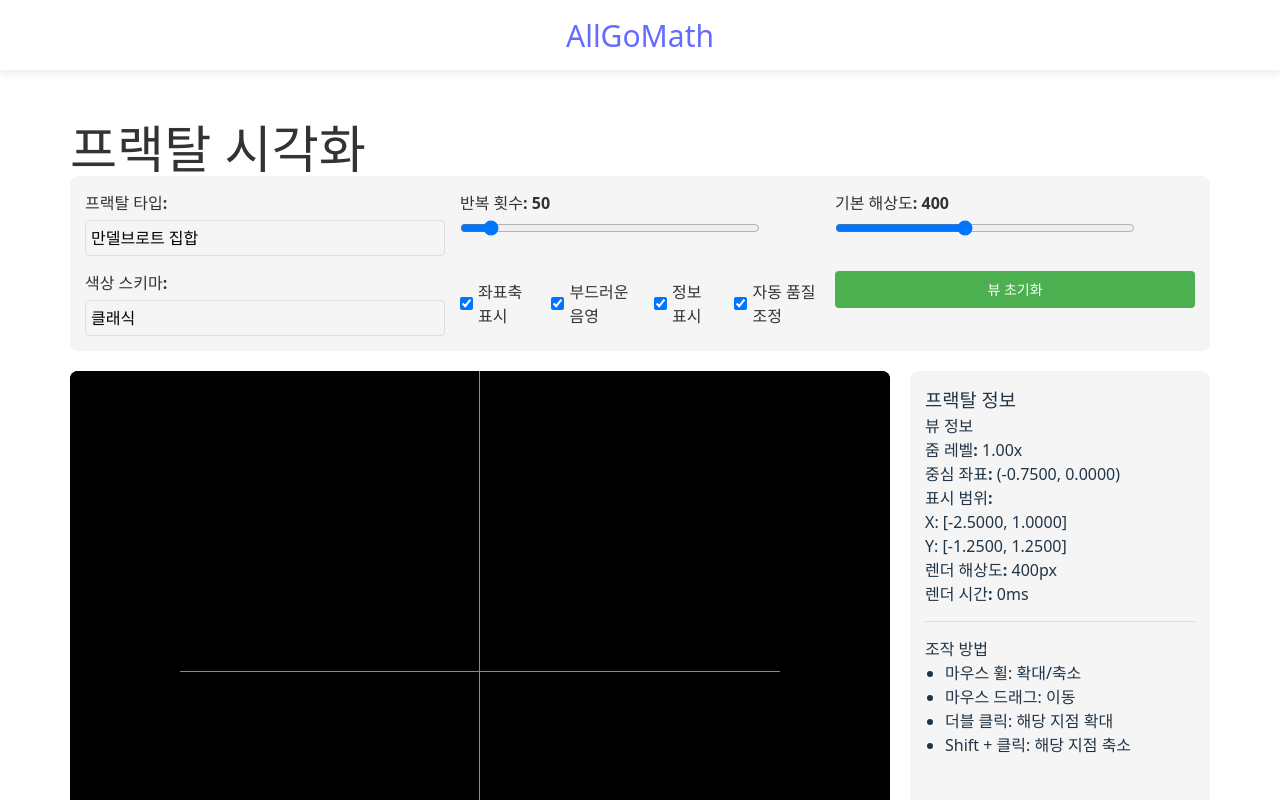
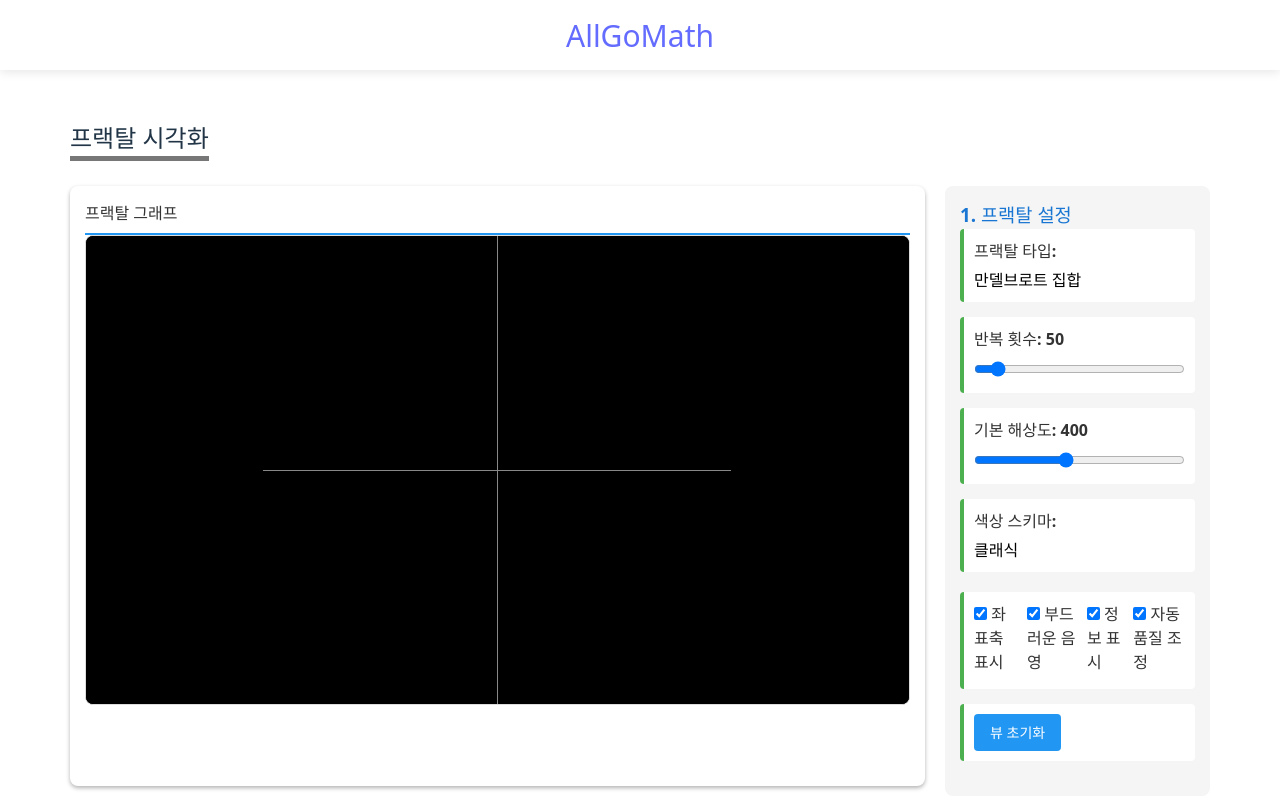
Before and after one commit to YeomYuJun/front_allgo, a Vue app: page /fractal in a window 1280 px wide. Shown: the top 800 px of the page. Built offline with nearby package versions, Linux system fonts and the light colour scheme; no server answers.

Commit message:
Style Integrate UI/UX

```diff
--- a/src/components/ConvexFunction.vue
+++ b/src/components/ConvexFunction.vue
@@ -1,17 +1,32 @@
 <template>
-  <section class="cmmncword-container container">
-      <h1>볼록 함수 3D 시각화</h1>
-
-      <div class="controls">
-          <div class="control-group">
+  <section class="convex-desc-container container">
+    <div>
+      <h2 class="tit">볼록 함수 3D 시각화</h2>
+    </div>
+    <section class="container-wrap">
+      <!-- 좌측: 3D 시각화 -->
+      <section class="sub-section section-l canvas-wrap">
+        <div class="visualization-grid">
+          <div class="viz-panel convex-3d-panel grid-fr">
+            <h4>3D 함수 그래프</h4>
+            <div ref="threeContainer" class="viz-container three-container"></div>
+          </div>
+        </div>
+      </section>
+      <!-- 우측: 컨트롤 및 정보 -->
+      <section class="sub-section section-r controls-wrap">
+        <div class="controls signal-controls">
+          <h3>1. 함수/표면 설정</h3>
+          <div class="signal-builder">
+            <div class="signal-component">
               <label>범위: ±{{ range }}</label>
               <input type="range" v-model.number="range" min="2" max="10" step="1" />
             </div>
-          <div class="control-group">
+            <div class="signal-component">
               <label>해상도: {{ resolution }}</label>
               <input type="range" v-model.number="resolution" min="10" max="50" step="5" />
             </div>
-          <div class="control-group">
+            <div class="signal-component">
               <label>함수 타입:</label>
               <select v-model="selectedFunction">
                 <option value="quadratic">f(x,y) = x² + y²</option>
@@ -21,7 +36,7 @@
                 <option value="himmelblau">f(x,y) = (x² + y - 11)² + (x + y² - 7)²</option>
               </select>
             </div>
-          <div class="control-group">
+            <div class="signal-component">
               <label>표시 모드:</label>
               <div class="display-options">
                 <label><input type="checkbox" v-model="showWireframe" /> 와이어프레임</label>
@@ -30,40 +45,40 @@
               </div>
             </div>
           </div>
-
+        </div>
         <div class="controls gradient-controls">
-          <h2>경사 하강법 시뮬레이션</h2>
-          <div class="control-group">
+          <h3>2. 경사 하강법 시뮬레이션</h3>
+          <div class="signal-builder">
+            <div class="signal-component">
               <label for="startX">시작 X: {{ startX.toFixed(2) }}</label>
               <input type="range" id="startX" v-model.number="startX" :min="-range" :max="range" step="0.1" />
             </div>
-          <div class="control-group">
+            <div class="signal-component">
               <label for="startY">시작 Y: {{ startY.toFixed(2) }}</label>
               <input type="range" id="startY" v-model.number="startY" :min="-range" :max="range" step="0.1" />
             </div>
-          <div class="control-group">
+            <div class="signal-component">
               <label for="learningRate">학습률: {{ learningRate.toFixed(3) }}</label>
               <input type="range" id="learningRate" v-model.number="learningRate" min="0.001" max="0.5" step="0.001" />
             </div>
-          <div class="control-group">
+            <div class="signal-component">
               <label for="maxIterations">최대 반복: {{ maxIterations }}</label>
               <input type="range" id="maxIterations" v-model.number="maxIterations" min="10" max="200" step="10" />
             </div>
-          <div class="control-group">
+            <div class="signal-component">
               <label for="tolerance">수렴 허용 오차: {{ tolerance.toExponential(2) }}</label>
               <input type="range" id="tolerance" v-model.number="tolerance" min="1e-8" max="1e-4" step="1e-8" />
             </div>
-          <div class="control-group">
+            <div class="signal-component">
               <button @click="startGradientDescent" :disabled="isGradientDescentRunning">
                 {{ isGradientDescentRunning ? '실행 중...' : '경사 하강 시작' }}
               </button>
             </div>
           </div>
-
-      <div ref="threeContainer" class="three-container"></div>
-
-      <div class="info-panel">
+        </div>
+        <div class="insights-panel">
           <h3>함수 정보</h3>
+          <div class="insight-content">
             <p><strong>함수 방정식:</strong> {{ functionEquation }}</p>
             <div v-if="functionAnalysis">
               <p><strong>이론적 최소점:</strong> ({{ theoreticalMinimum.join(', ') }})</p>
@@ -82,6 +97,9 @@
               <p>최종 그래디언트 크기: {{ gradientMagnitude.toExponential(3) }}</p>
             </div>
           </div>
+        </div>
+      </section>
+    </section>
   </section>
 </template>
 
@@ -330,92 +348,153 @@ export default {
 </script>
 
 <style scoped>
-.cmmncword-container {
+.tit {
+  font-weight: 600;
+  border-bottom: 5px solid #777;
+  width: fit-content;
+  margin-bottom: 25px;
+}
+.convex-desc-container {
   padding: 20px;
-    max-width: 1200px;
+  max-width: 1400px;
   margin: 0 auto;
 }
-
+.container-wrap {
+  display: grid;
+  grid-template-columns: 3fr 1fr;
+  grid-template-rows: 1fr;
+}
+.sub-section {
+  min-height: 1250px;
+}
 .controls {
   margin-bottom: 20px;
   padding: 15px;
   background-color: #f5f5f5;
   border-radius: 8px;
 }
-
-.gradient-controls {
-    margin-top: 20px;
+.signal-controls h3,
+.gradient-controls h3 {
+  margin-top: 0;
+  color: #1976d2;
 }
-
-.control-group {
-    margin-bottom: 15px;
+.signal-builder {
+  display: grid;
+  gap: 15px;
+  margin-bottom: 20px;
 }
-
-.control-group label {
+.signal-component {
+  padding: 10px;
+  background-color: white;
+  border-radius: 4px;
+  border-left: 4px solid #4caf50;
+}
+.signal-component label {
   display: block;
   margin-bottom: 5px;
   font-weight: bold;
 }
-
+.controls input[type="range"] {
+  width: 100%;
+  margin: 5px 0;
+}
 .display-options {
   display: flex;
+  gap: 10px;
+  margin-top: 5px;
+}
+.visualization-grid {
+  display: grid;
+  grid-template-columns: 1fr;
   gap: 20px;
+  margin-bottom: 20px;
+  min-height: 600px;
 }
-
-.display-options label {
-    display: flex;
-    align-items: center;
-    gap: 5px;
+.grid-fr {
+  grid-column: 1 / 3;
 }
-
+.viz-panel {
+  background-color: white;
+  border-radius: 8px;
+  padding: 15px;
+  box-shadow: 0 2px 4px rgba(0,0,0,0.3);
+}
+.viz-panel h4 {
+  margin-top: 0;
+  color: #333;
+  border-bottom: 2px solid #2196f3;
+  padding-bottom: 8px;
+}
+.viz-container {
+  height: auto;
+  border: 1px solid #ddd;
+  border-radius: 4px;
+  margin-bottom: 10px;
+}
 .three-container {
   width: 100%;
-    height: 600px;
+  height: 470px;
+  min-height: 470px;
   background-color: #f0f0f0;
+}
+.insights-panel {
+  background-color: #e3f2fd;
+  padding: 20px;
   border-radius: 8px;
-    overflow: hidden;
+  border-left: 4px solid #2196f3;
+  margin-top: 20px;
 }
-
-.info-panel {
-    margin-top: 20px;
-    padding: 15px;
-    background-color: #f5f5f5;
-    border-radius: 8px;
+.insights-panel h3 {
+  margin-top: 0;
+  color: #1976d2;
 }
-
-.info-panel h3 {
+.insight-item {
+  margin-bottom: 15px;
+  padding: 10px;
+  background-color: white;
+  border-radius: 4px;
+}
+.insight-item h4 {
   margin-top: 0;
+  color: #1976d2;
 }
-
-.gradient-info {
-    margin-top: 15px;
-    padding-top: 15px;
-    border-top: 1px solid #ddd;
+.section-r {
+  margin-left: 20px;
 }
-
 button {
   padding: 8px 16px;
-    background-color: #4CAF50;
+  background-color: #2196f3;
   color: white;
   border: none;
   border-radius: 4px;
   cursor: pointer;
   font-size: 14px;
+  transition: background-color 0.3s;
 }
-
+button:hover:not(:disabled) {
+  background-color: #1976d2;
+}
 button:disabled {
   background-color: #cccccc;
   cursor: not-allowed;
 }
-
-input[type="range"] {
-    width: 100%;
-    max-width: 300px;
+label {
+  font-weight: bold;
+  color: #333;
+  margin-bottom: 5px;
+  display: block;
 }
-
-select {
-    padding: 5px;
-    border-radius: 4px;
-    border: 1px solid #ddd;
+@media (max-width: 768px) {
+  .container-wrap {
+    grid-template-columns: 1fr;
+    grid-template-rows: repeat(2, auto);
+  }
+  .visualization-grid {
+    grid-template-columns: 1fr;
+    grid-template-rows: repeat(1, auto);
+  }
+  .signal-builder {
+    grid-template-columns: 1fr;
+  }
 }
 </style>
--- a/src/components/Fractal.vue
+++ b/src/components/Fractal.vue
@@ -1,35 +1,44 @@
 <template>
-  <section class="fractal-container container">
-    <h1>프랙탈 시각화</h1>
-
-    <div class="controls">
-      <div class="control-group">
+  <section class="fractal-desc-container container">
+    <div>
+      <h2 class="tit">프랙탈 시각화</h2>
+    </div>
+    <section class="container-wrap">
+      <!-- 좌측: 프랙탈 시각화 -->
+      <section class="sub-section section-l canvas-wrap">
+        <div class="visualization-grid">
+          <div class="viz-panel fractal-2d-panel grid-fr">
+            <h4>프랙탈 그래프</h4>
+            <div ref="fractalContainer" class="viz-container fractal-view">
+              <div v-if="isLoading" class="loading-overlay">
+                <div class="spinner"></div>
+                <p>프랙탈 계산 중...</p>
+              </div>
+            </div>
+          </div>
+        </div>
+      </section>
+      <!-- 우측: 컨트롤 및 정보 -->
+      <section class="sub-section section-r controls-wrap">
+        <div class="controls signal-controls">
+          <h3>1. 프랙탈 설정</h3>
+          <div class="signal-builder">
+            <div class="signal-component">
               <label>프랙탈 타입:</label>
               <select v-model="selectedFractalType">
                 <option value="mandelbrot">만델브로트 집합</option>
                 <option value="julia">줄리아 집합</option>
-          <!-- IFS 프랙탈 옵션 주석 처리
-          <option value="sierpinski">시에르핀스키 삼각형</option>
-          <option value="barnsley">반슬리 고사리</option>
-          -->
               </select>
             </div>
-
-      <div class="control-group">
+            <div class="signal-component">
               <label>반복 횟수: {{ iterations }}</label>
-        <input type="range"
-               v-model.number="iterations"
-               :min="getMinIterations"
-               :max="getMaxIterations"
-               :step="getIterationStep" />
+              <input type="range" v-model.number="iterations" :min="getMinIterations" :max="getMaxIterations" :step="getIterationStep" />
             </div>
-
-      <div class="control-group">
+            <div class="signal-component">
               <label>기본 해상도: {{ baseResolution }}</label>
               <input type="range" v-model.number="baseResolution" min="100" max="800" step="50" />
             </div>
-
-      <div v-if="selectedFractalType === 'julia'" class="control-group julia-params">
+            <div v-if="selectedFractalType === 'julia'" class="signal-component julia-params">
               <label>줄리아 상수:</label>
               <div class="julia-inputs">
                 <div>
@@ -42,8 +51,7 @@
                 </div>
               </div>
             </div>
-
-      <div class="control-group">
+            <div class="signal-component">
               <label>색상 스키마:</label>
               <select v-model="colorScheme">
                 <option value="classic">클래식</option>
@@ -53,29 +61,20 @@
                 <option value="grayscale">흑백</option>
               </select>
             </div>
-
-      <div class="control-group display-options">
+            <div class="signal-component display-options">
               <label><input type="checkbox" v-model="showAxis" /> 좌표축 표시</label>
               <label><input type="checkbox" v-model="smoothShading" /> 부드러운 음영</label>
               <label><input type="checkbox" v-model="showInfo" /> 정보 표시</label>
               <label><input type="checkbox" v-model="autoQuality" /> 자동 품질 조정</label>
             </div>
-
-      <div class="control-group">
+            <div class="signal-component">
               <button @click="resetView" class="reset-button">뷰 초기화</button>
             </div>
           </div>
-
-    <div class="visualization-container">
-      <div ref="fractalContainer" class="fractal-view">
-        <div v-if="isLoading" class="loading-overlay">
-          <div class="spinner"></div>
-          <p>프랙탈 계산 중...</p>
         </div>
-      </div>
-
-      <div v-if="showInfo" class="info-panel">
+        <div v-if="showInfo" class="insights-panel">
           <h3>프랙탈 정보</h3>
+          <div class="insight-content">
             <div v-if="fractalInfo">
               <p><strong>프랙탈 차원:</strong> {{ fractalDimension }}</p>
               <p><strong>반복 깊이:</strong> {{ currentIterations }}</p>
@@ -84,7 +83,6 @@
                 <strong>줄리아 상수:</strong> {{ juliaReal }} + {{ juliaImag }}i
               </p>
             </div>
-
             <div class="view-info">
               <h4>뷰 정보</h4>
               <p><strong>줌 레벨:</strong> {{ zoomLevel.toFixed(2) }}x</p>
@@ -95,7 +93,6 @@
               <p><strong>렌더 해상도:</strong> {{ currentResolution }}px</p>
               <p><strong>렌더 시간:</strong> {{ lastRenderTime }}ms</p>
             </div>
-
             <div class="controls-help">
               <h4>조작 방법</h4>
               <ul>
@@ -107,6 +104,8 @@
             </div>
           </div>
         </div>
+      </section>
+    </section>
   </section>
 </template>
 
@@ -753,144 +752,154 @@ export default {
 </script>
 
 <style scoped>
-.fractal-container {
+.tit {
+  font-weight: 600;
+  border-bottom: 5px solid #777;
+  width: fit-content;
+  margin-bottom: 25px;
+}
+.fractal-desc-container {
   padding: 20px;
   max-width: 1400px;
   margin: 0 auto;
 }
-
+.container-wrap {
+  display: grid;
+  grid-template-columns: 3fr 1fr;
+  grid-template-rows: 1fr;
+}
+.sub-section {
+  min-height: 1250px;
+}
 .controls {
   margin-bottom: 20px;
   padding: 15px;
   background-color: #f5f5f5;
   border-radius: 8px;
+}
+.signal-controls h3 {
+  margin-top: 0;
+  color: #1976d2;
+}
+.signal-builder {
   display: grid;
-  grid-template-columns: repeat(auto-fit, minmax(300px, 1fr));
   gap: 15px;
+  margin-bottom: 20px;
 }
-
-.control-group {
+.signal-component {
+  padding: 10px;
+  background-color: white;
+  border-radius: 4px;
+  border-left: 4px solid #4caf50;
+}
+.signal-component label {
+  display: block;
+  margin-bottom: 5px;
+  font-weight: bold;
+}
+.controls input[type="range"] {
+  width: 100%;
+  margin: 5px 0;
+}
+.display-options {
   display: flex;
-  flex-direction: column;
-  gap: 5px;
+  gap: 10px;
+  margin-top: 5px;
 }
-
-.control-group label {
-  font-weight: bold;
-  color: #333;
-}
-
-.julia-params {
-  border-top: 1px solid #ddd;
-  padding-top: 15px;
-  grid-column: span 2;
-}
-
-.julia-inputs {
+.visualization-grid {
   display: grid;
-  grid-template-columns: 1fr 1fr;
-  gap: 15px;
-}
-
-.display-options {
-  flex-direction: row;
-  gap: 20px;
-  align-items: center;
-}
-
-.display-options label {
-  display: flex;
-  align-items: center;
-  gap: 5px;
-  font-weight: normal;
-}
-
-.visualization-container {
-  display: grid;
-  grid-template-columns: 1fr 300px;
+  grid-template-columns: 1fr;
   gap: 20px;
   margin-bottom: 20px;
+  min-height: 600px;
 }
-
+.grid-fr {
+  grid-column: 1 / 3;
+}
+.viz-panel {
+  background-color: white;
+  border-radius: 8px;
+  padding: 15px;
+  box-shadow: 0 2px 4px rgba(0,0,0,0.3);
+}
+.viz-panel h4 {
+  margin-top: 0;
+  color: #333;
+  border-bottom: 2px solid #2196f3;
+  padding-bottom: 8px;
+}
+.viz-container {
+  height: auto;
+  border: 1px solid #ddd;
+  border-radius: 4px;
+  margin-bottom: 10px;
+}
 .fractal-view {
-  height: 600px;
+  width: 100%;
+  height: 470px;
+  min-height: 470px;
   background-color: #000;
   border-radius: 8px;
   overflow: hidden;
 }
-
-.info-panel {
-  padding: 15px;
-  background-color: #f5f5f5;
+.insights-panel {
+  background-color: #e3f2fd;
+  padding: 20px;
   border-radius: 8px;
-  height: 600px;
-  overflow-y: auto;
+  border-left: 4px solid #2196f3;
+  margin-top: 20px;
 }
-
-.info-panel h3 {
+.insights-panel h3 {
   margin-top: 0;
+  color: #1976d2;
 }
-
-.zoom-info {
-  margin: 15px 0;
+.insight-item {
+  margin-bottom: 15px;
   padding: 10px;
-  background-color: #fff;
+  background-color: white;
   border-radius: 4px;
 }
-
-.controls-help {
-  margin-top: 15px;
-  padding-top: 15px;
-  border-top: 1px solid #ddd;
+.insight-item h4 {
+  margin-top: 0;
+  color: #1976d2;
 }
-
-.controls-help ul {
-  padding-left: 20px;
+.section-r {
+  margin-left: 20px;
 }
-
 button {
   padding: 8px 16px;
-  background-color: #4CAF50;
+  background-color: #2196f3;
   color: white;
   border: none;
   border-radius: 4px;
   cursor: pointer;
   font-size: 14px;
+  transition: background-color 0.3s;
 }
-
+button:hover:not(:disabled) {
+  background-color: #1976d2;
+}
 button:disabled {
   background-color: #cccccc;
   cursor: not-allowed;
 }
-
-input[type="range"] {
-  width: 100%;
-  max-width: 300px;
+label {
+  font-weight: bold;
+  color: #333;
+  margin-bottom: 5px;
+  display: block;
 }
-
-select {
-  padding: 5px;
-  border-radius: 4px;
-  border: 1px solid #ddd;
+@media (max-width: 768px) {
+  .container-wrap {
+    grid-template-columns: 1fr;
+    grid-template-rows: repeat(2, auto);
   }
-
-@media (max-width: 768px) {
-  .visualization-container {
+  .visualization-grid {
+    grid-template-columns: 1fr;
+    grid-template-rows: repeat(1, auto);
+  }
+  .signal-builder {
     grid-template-columns: 1fr;
   }
-
-  .fractal-view {
-    height: 400px;
-  }
-
-  .info-panel {
-    height: auto;
-  }
-}
-
-.performance-warning {
-  color: #ff4444;
-  font-size: 0.9em;
-  margin-top: 5px;
 }
 </style>
```
Also changed, not shown: src/components/GraDesc.vue (+171 -55 lines). Lines whose indentation alone changed are shown as unchanged.
